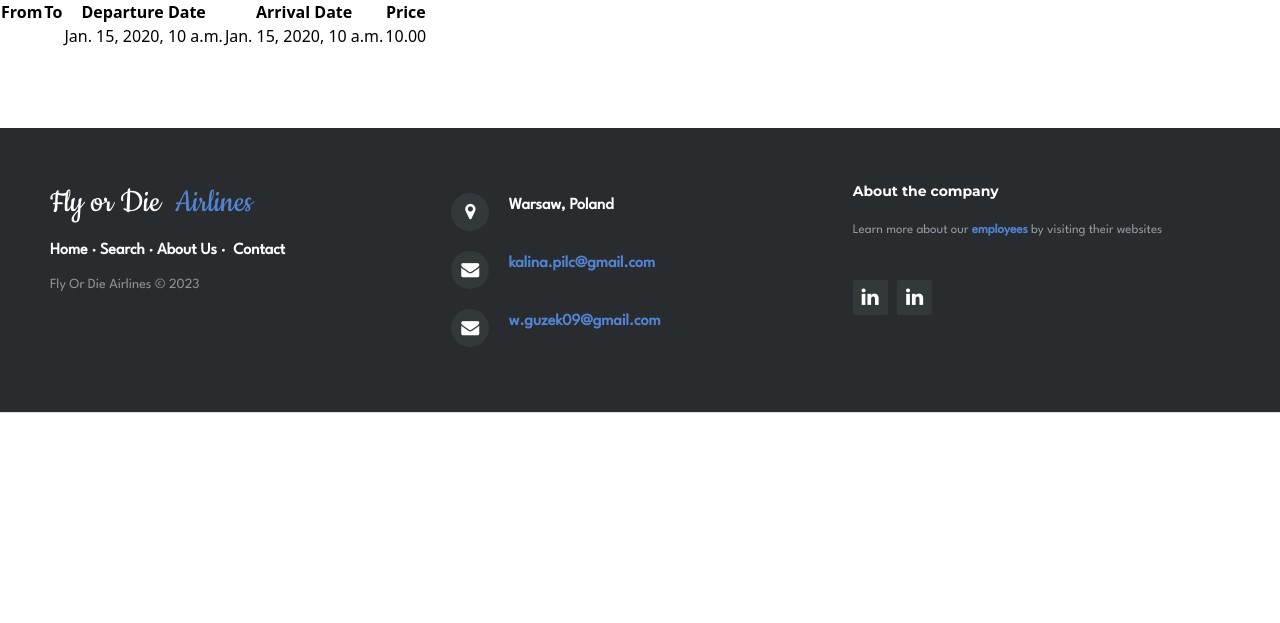
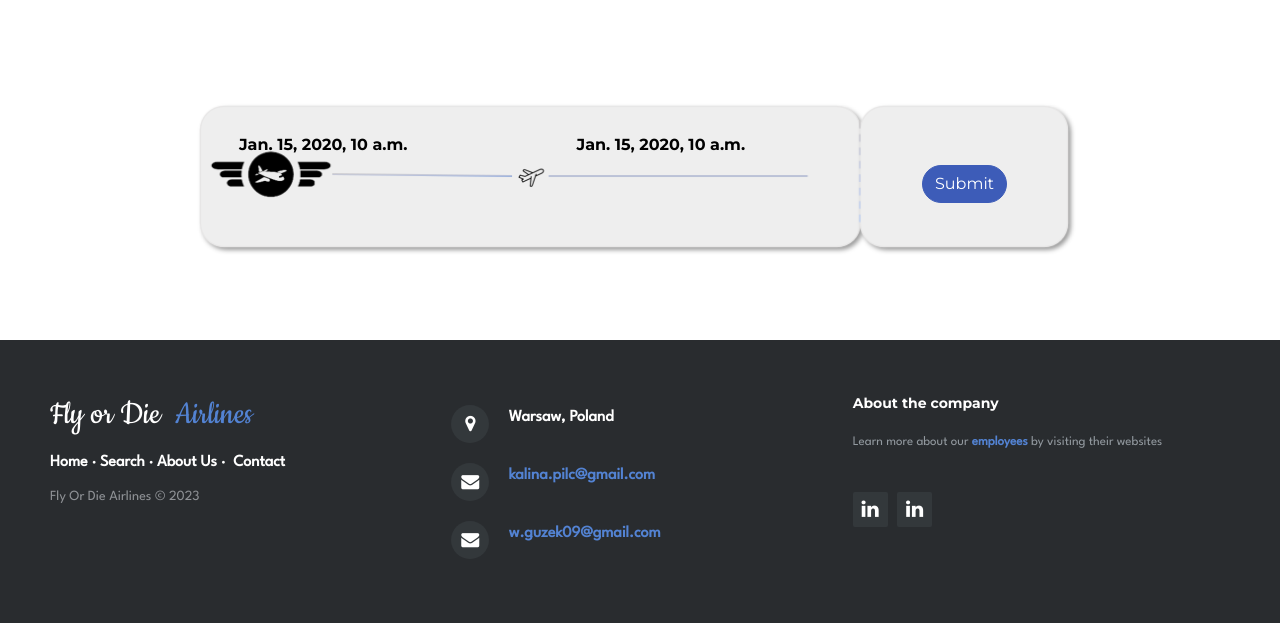
Before and after one commit to WojtekG09/FlyOrDieAirlines, a Django app: template FlyOrDieAirlines/flights/templates/flights/search.html in a window 1280 px wide. Shown: the part 152-775 px from the top of the page. Run offline with Django 3.2, Linux system fonts and the light colour scheme; the template is opened without the code that fills it: values that come from a table or form of the project are taken from there, others are empty; tables that the repository leaves empty hold one stand-in row (values such as "Sample post"); some libraries are stand-ins or nearby versions.

Commit message:
page for choosing tickets

```diff
--- a/FlyOrDieAirlines/flights/templates/flights/search.html
+++ b/FlyOrDieAirlines/flights/templates/flights/search.html
@@ -1,32 +1,38 @@
 {% extends 'flights/base.html' %}
 {% block content %}
 {% if flights %}
-  <table class="text-center">
-    <thead class="text-center">
-      <tr>
-        <th>From</th>
-        <th>To</th>
-        <th>Departure Date</th>
-        <th>Arrival Date</th>
-        <th>Price</th>
-      </tr>
-    </thead >
-    <div  class="text-center">
-    <tbody class="text-center">
+
       {% for flight in flights %}
-        <tr class="text-center">
-          <td>{{ flight.departure_airport_code }}</td>
-          <td>{{ flight.arrival_airport_code }}</td>
-          <td>{{ flight.departure_time }}</td>
-          <td>{{ flight.arrival_time }}</td>
-          <td>{{ flight.price }}</td>
-        </tr>
+    <div class="container" id="istheflight">
+        <nav class="navbar navbar-light navbar-expand-md" id="istheflight_nav">
+            <div class="container-fluid">
+                <div class="collapse navbar-collapse" id="navcol-1_istheflight">
+                    <ul class="navbar-nav">
+                        <li class="nav-item" id="departure_airport_nav">
+                            <span id="departure_airport">{{ flight.departure_airport_code }}</span>
+                        </li>
+                        <li class="nav-item" id="arrival_airport_nav">
+                            <span id="arrival_airport">{{ flight.arrival_airport_code }}</span>
+                        </li>
+                    </ul>
+                </div>
+                <div class="collapse navbar-collapse" id="navcol-2_istheflight" style="margin-bottom: 0px;">
+                    <ul class="navbar-nav">
+                        <li class="nav-item" id="departure_time-date_nav">
+                            <span id="departure_time-date">{{ flight.departure_time }}</span>
+                        </li>
+                        <li class="nav-item" id="arrival_time-date_nav">
+                            <span id="arrival_time-date">{{ flight.arrival_time }}</span>
+                        </li>
+                    </ul>
+                </div>
+            </div>
+        </nav>
+        <button class="btn btn-primary" id="istheflight_btn" type="submit">Submit</button>
+    </div>
       {% endfor %}
-    </tbody>
-      </div>
-  </table>
+
 {% else %}
   <p>No flights found.</p>
 {% endif %}
-
-{% endblock %}
+{% endblock content %}
```
Also changed, not shown: FlyOrDieAirlines/flights/templates/flights/search2.html (added, +32 -0 lines).
